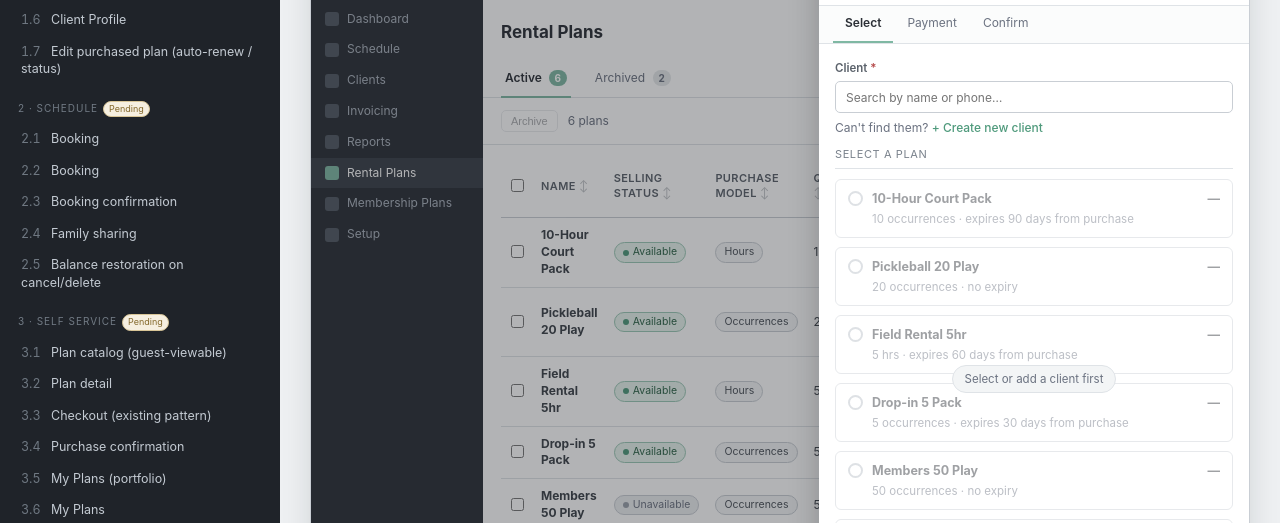
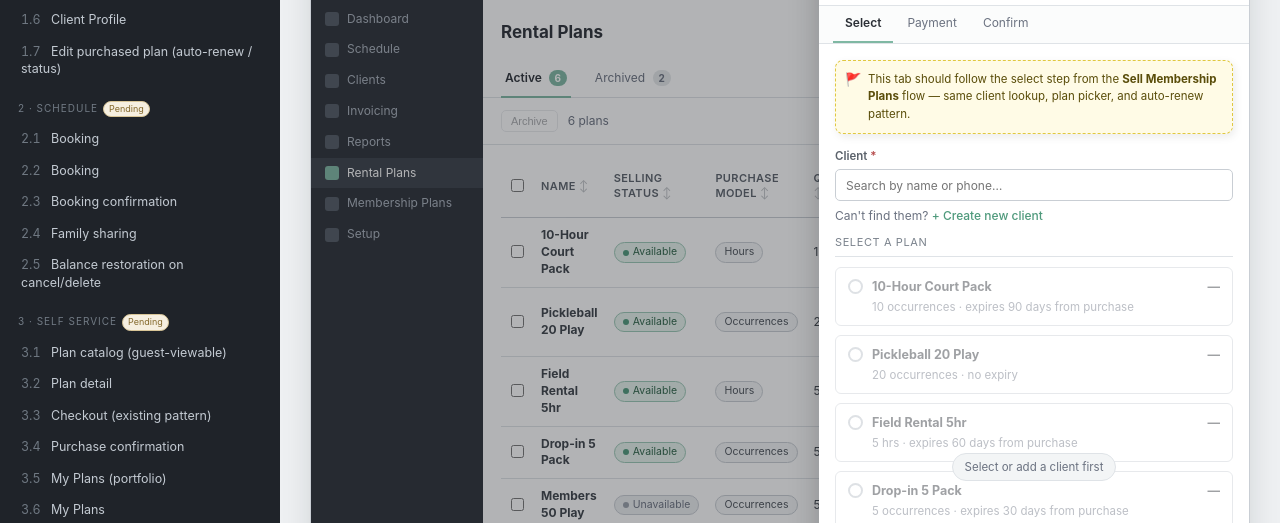
Before and after one commit to ktowell-ezf/ezf-rental-plans, a website: page index.html in a window 1280 px wide. Both pictures are taken after a click on the element "Sell Rental Plan". Shown: the part 249-772 px from the top of the page. Drawn offline with Linux system fonts and the light colour scheme.

Commit message:
Added notes

```diff
--- a/index.html
+++ b/index.html
@@ -252,6 +252,9 @@
   /* row ⋮ menu items */
   .rp-mi{padding:8px 14px;font-size:12px;color:var(--ink);cursor:pointer;white-space:nowrap}
   .rp-mi:hover{background:#f3f5f6}
+  /* Wireframe annotation bubble */
+  .wf-note{position:relative;background:#fffbe6;border:1.5px dashed #e0c840;border-radius:8px;padding:10px 12px 10px 32px;font-size:11.5px;color:#5a4d0a;line-height:1.5;margin-bottom:14px;box-shadow:2px 3px 8px rgba(0,0,0,.08)}
+  .wf-note::before{content:"🚩";position:absolute;left:9px;top:9px;font-size:13px}
   /* Sell flow — client search dropdown */
   .sell-client-wrap{position:relative;display:flex;align-items:center}
   .sell-client-wrap input{flex:1;padding-right:28px}
@@ -1030,6 +1033,7 @@ screens['s-sell-select'] = {
     return ezChrome(bgChrome,
       bgBody,
       panel({closeTarget, title:'Sell Rental Plan', tabs:[{label:'Select',on:true},{label:'Payment'},{label:'Confirm'}], body:`
+        <div class="wf-note">This tab should follow the select step from the <b>Sell Membership Plans</b> flow — same client lookup, plan picker, and auto-renew pattern.</div>
         <div class="field" style="margin-bottom:${sellNewClient?'4px':'10px'}">
           <label>Client <span style="color:#b54a4a">*</span></label>
           ${sellFromProfile ? lockedClientSection : clientSection}
```
